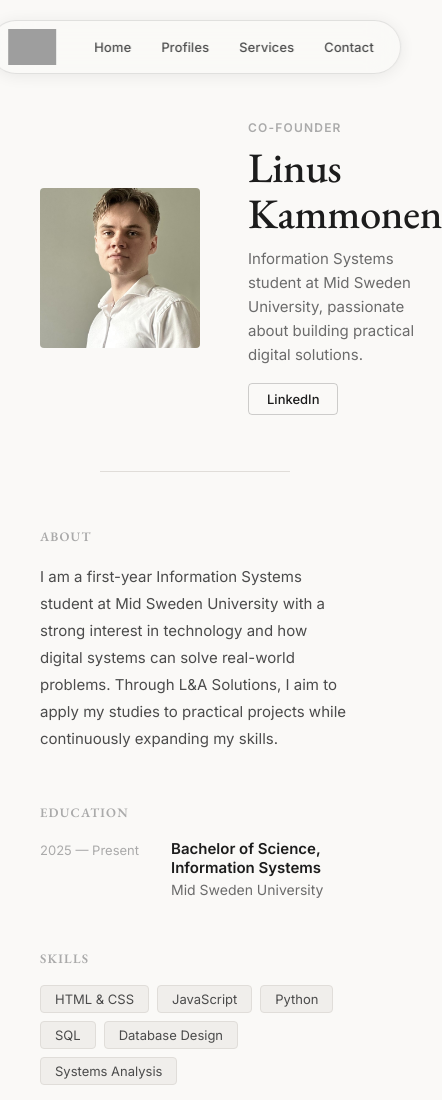
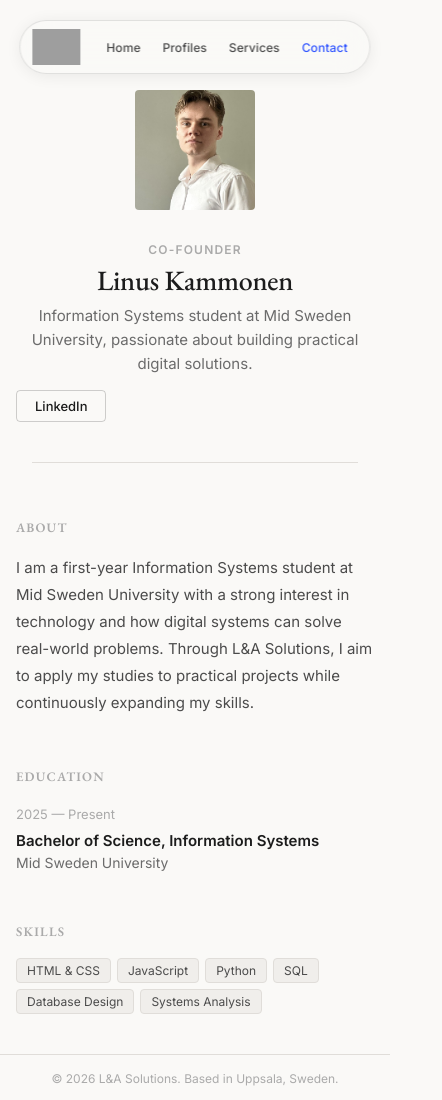
Before and after one commit to L-A-Solutions/LASolutions-Web, a plain HTML site: page linus.html in a window 390 px wide. Shown: the top 1100 px of the page, 442 px wide, since content can reach past the window. Drawn offline with nearby package versions, Linux system fonts and the light colour scheme; grey boxes are pictures that could not be loaded.

Commit message:
fix horisontal overflow och blå contact button

```diff
--- a/linus.html
+++ b/linus.html
@@ -23,7 +23,7 @@
                         </ul>
                     </li>
                     <li><a href="services.html">Services</a></li>
-                    <li><a href="contact.html">Contact</a></li>
+                    <li><a href="contact.html" class="contact-button">Contact</a></li>
                 </ul>
             </nav>
         </div>
--- a/profile.css
+++ b/profile.css
@@ -3,7 +3,7 @@
 .profile-main {
     max-width: 780px;
     margin: 0 auto;
-    padding: 60px 40px 80px;
+    padding: 90px 40px 80px;
 }
 
 /* ── TOP SECTION: photo + intro ── */
@@ -161,3 +161,66 @@
     border-radius: 4px;
     padding: 5px 14px;
 }
+
+/* ── RESPONSIVE ── */
+@media (max-width: 768px) {
+    .profile-main {
+        padding: 70px 20px 60px;
+    }
+
+    .profile-hero {
+        flex-direction: column;
+        gap: 32px;
+        text-align: center;
+    }
+
+    .profile-photo,
+    .linus-photo-wrap {
+        width: 120px;
+        height: 120px;
+    }
+
+    .profile-intro {
+        gap: 8px;
+    }
+
+    .profile-intro h1 {
+        font-size: 32px;
+    }
+
+    .profile-tagline {
+        max-width: none;
+    }
+
+    .edu-item {
+        flex-direction: column;
+        gap: 8px;
+    }
+
+    .edu-year {
+        min-width: auto;
+    }
+}
+
+@media (max-width: 480px) {
+    .profile-hero {
+        padding: 40px 0 40px;
+    }
+
+    .profile-main {
+        padding: 50px 16px 40px;
+    }
+
+    .profile-intro h1 {
+        font-size: 28px;
+    }
+
+    .skills-grid {
+        gap: 6px;
+    }
+
+    .skill-tag {
+        font-size: 12px;
+        padding: 4px 10px;
+    }
+}
--- a/style.css
+++ b/style.css
@@ -10,6 +10,7 @@ body {
     font-family: 'Inter', sans-serif;
     background-color: #faf9f7;
     color: #1c1c1c;
+    overflow-x: hidden;
 }
 
 /* ── HEADER ── */
@@ -267,7 +268,13 @@ section {
     max-width: 780px;
     margin: 0 auto;
     text-align: center;
+
 }
+.header-container .contact-button {
+
+    color: #3054ff
+}
+
 
     .page-hero h1 {
         font-family: 'EB Garamond', Georgia, serif;
@@ -736,3 +743,60 @@ footer {
         font-size: 64px;
     }
 }
+
+/* ── RESPONSIVE FOR CONTACT AND GENERAL ── */
+@media (max-width: 768px) {
+    .hero,
+    .page-hero {
+        padding: 80px 20px 60px;
+    }
+
+    section,
+    .contact-section {
+        padding: 60px 20px;
+    }
+
+    .contact-grid {
+        grid-template-columns: 1fr;
+        gap: 40px;
+    }
+
+    .section-divider {
+        margin: 0 20px;
+    }
+
+    footer {
+        padding: 20px;
+    }
+
+    .header-container {
+        padding: 8px 12px;
+        gap: 16px;
+    }
+
+    .menu a {
+        padding: 6px 10px;
+        font-size: 12px;
+    }
+}
+
+@media (max-width: 480px) {
+    .hero,
+    .page-hero {
+        padding: 60px 16px 40px;
+    }
+
+    section,
+    .contact-section {
+        padding: 40px 16px;
+    }
+
+    .section-divider {
+        margin: 0 16px;
+    }
+
+    footer {
+        padding: 16px;
+        font-size: 12px;
+    }
+}
```
Also changed, not shown: alfred.html (+1 -1 lines), contact.html (+1 -1 lines), index.html (+1 -1 lines), services.html (+1 -1 lines), thankyou.html (+1 -1 lines).
